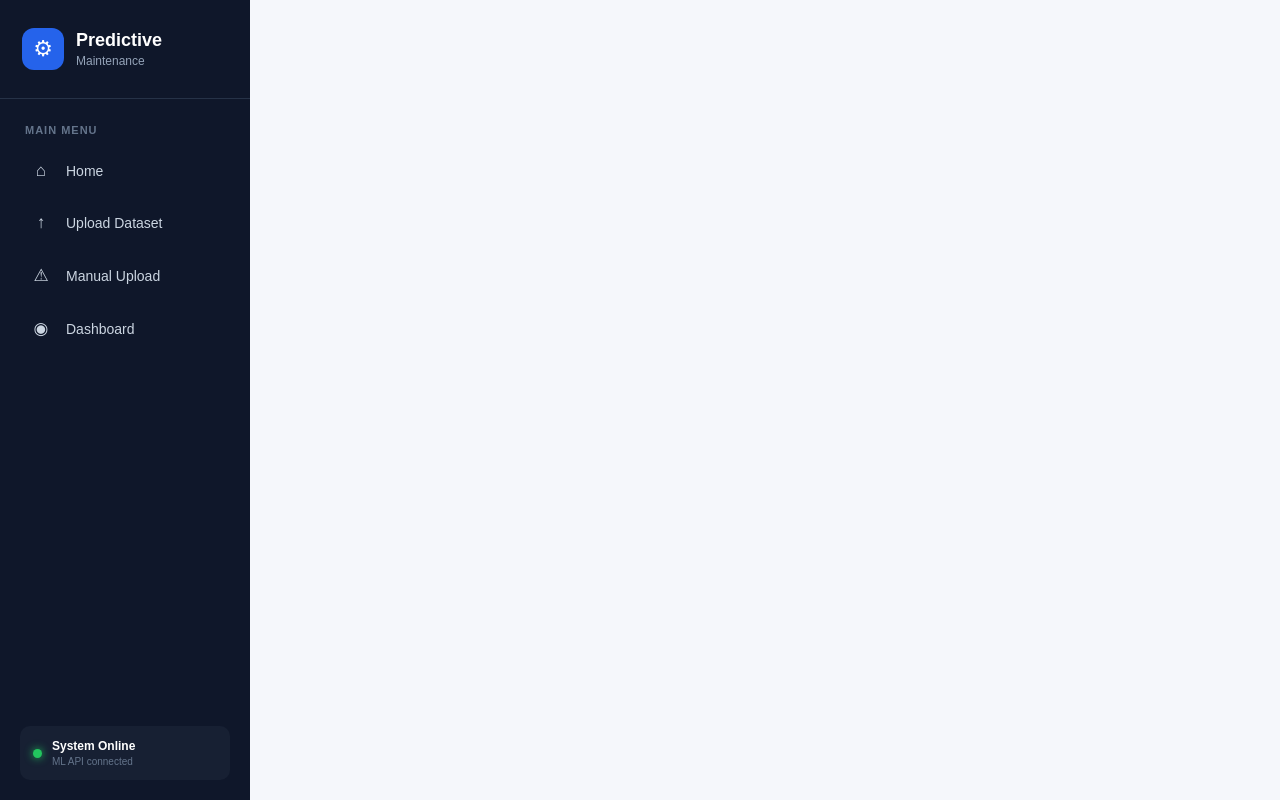
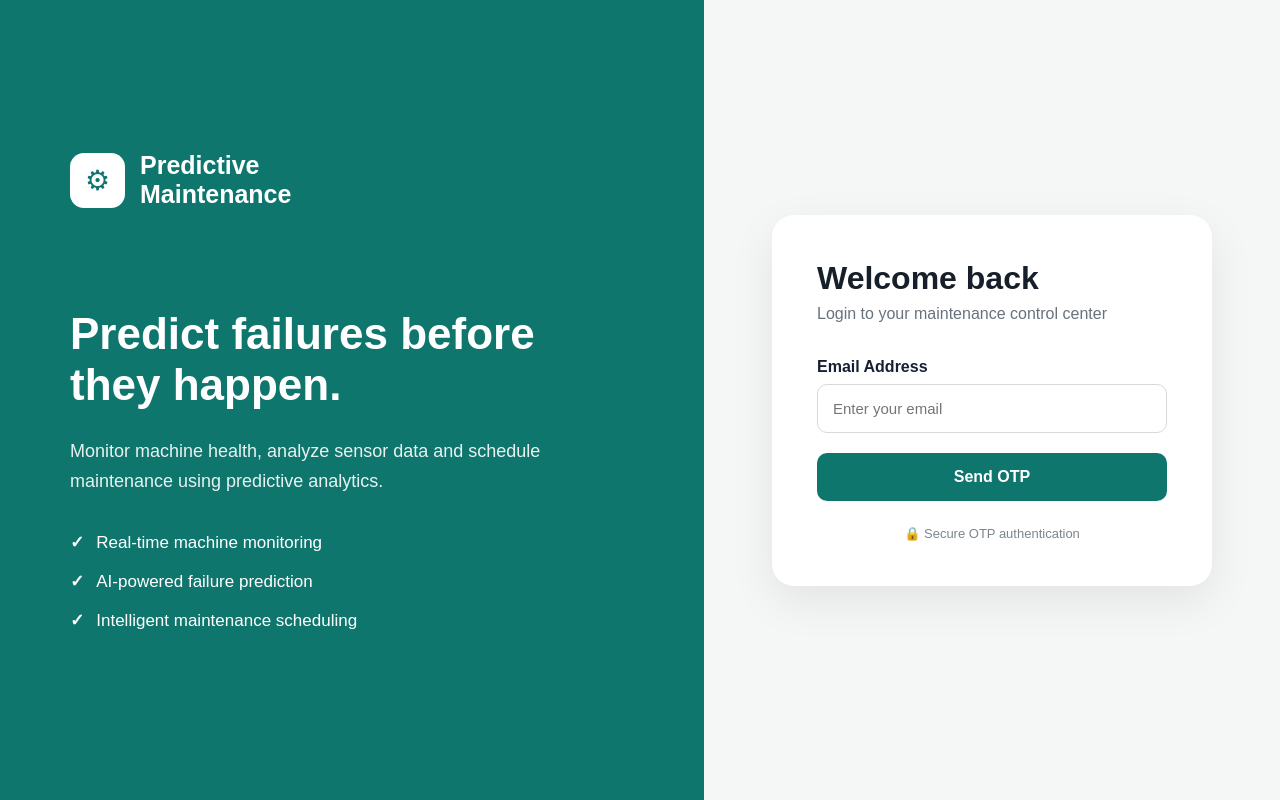
Before and after one commit to murlicoding/PredictiveMaintenance, a React app in the folder frontend/: page /login in a window 1280 px wide. Built offline with nearby package versions, Linux system fonts and the light colour scheme; the HTML template or start-up script is replaced by a standard one.

Commit message:
Add login and OTP authentication UI

```diff
--- a/frontend/src/App.jsx
+++ b/frontend/src/App.jsx
@@ -10,10 +10,11 @@ import Home from "./pages/Home";
 import Upload from "./pages/Upload";
 import Dashboard from "./pages/Dashboard";
 import Predict from "./pages/Predict";
+import Login from "./pages/Login";
+import VerifyOTP from "./pages/VerifyOTP";
 
 
 function Sidebar() {
-
   const location = useLocation();
 
   return (
@@ -32,11 +33,13 @@ function Sidebar() {
 
       </div>
 
+
       <nav className="sidebar-nav">
 
         <p className="nav-title">
           MAIN MENU
         </p>
+
 
         <Link
           to="/"
@@ -156,7 +159,31 @@ function App() {
 
   return (
     <BrowserRouter>
-      <AppLayout />
+
+      <Routes>
+
+        {/* Authentication */}
+
+        <Route
+          path="/login"
+          element={<Login />}
+        />
+
+        <Route
+          path="/verify-otp"
+          element={<VerifyOTP />}
+        />
+
+
+        {/* Main application */}
+
+        <Route
+          path="/*"
+          element={<AppLayout />}
+        />
+
+      </Routes>
+
     </BrowserRouter>
   );
 }
--- /dev/null
+++ b/frontend/src/pages/Login.css
@@ -0,0 +1,166 @@
+.login-page {
+  min-height: 100vh;
+  display: flex;
+  background: #f4f7f6;
+}
+
+.login-left {
+  width: 55%;
+  background: #0f766e;
+  color: white;
+  padding: 70px;
+  display: flex;
+  flex-direction: column;
+  justify-content: center;
+}
+
+.brand {
+  display: flex;
+  align-items: center;
+  gap: 15px;
+  margin-bottom: 100px;
+}
+
+.brand-icon {
+  width: 55px;
+  height: 55px;
+  border-radius: 14px;
+  background: white;
+  color: #0f766e;
+  display: flex;
+  align-items: center;
+  justify-content: center;
+  font-size: 28px;
+}
+
+.brand h1 {
+  margin: 0;
+  font-size: 25px;
+}
+
+.login-info {
+  max-width: 600px;
+}
+
+.login-info h2 {
+  font-size: 44px;
+  line-height: 1.15;
+  margin-bottom: 25px;
+}
+
+.login-info p {
+  font-size: 18px;
+  line-height: 1.7;
+  opacity: 0.9;
+  margin-bottom: 35px;
+}
+
+.feature {
+  margin: 18px 0;
+  font-size: 17px;
+}
+
+.feature span {
+  margin-right: 12px;
+  font-weight: bold;
+}
+
+.login-right {
+  width: 45%;
+  display: flex;
+  align-items: center;
+  justify-content: center;
+  padding: 40px;
+}
+
+.login-card {
+  width: 100%;
+  max-width: 440px;
+  background: white;
+  padding: 45px;
+  border-radius: 22px;
+  box-shadow: 0 15px 45px rgba(0, 0, 0, 0.08);
+}
+
+.mobile-logo {
+  display: none;
+}
+
+.login-card h2 {
+  font-size: 32px;
+  margin-bottom: 8px;
+  color: #17202a;
+}
+
+.subtitle {
+  color: #68727d;
+  margin-bottom: 35px;
+}
+
+.login-card label {
+  display: block;
+  margin-bottom: 8px;
+  font-weight: 600;
+}
+
+.login-card input {
+  width: 100%;
+  box-sizing: border-box;
+  padding: 15px;
+  border: 1px solid #d5dadd;
+  border-radius: 10px;
+  font-size: 15px;
+  margin-bottom: 20px;
+  outline: none;
+}
+
+.login-card input:focus {
+  border-color: #0f766e;
+}
+
+.login-card button {
+  width: 100%;
+  padding: 15px;
+  border: none;
+  border-radius: 10px;
+  background: #0f766e;
+  color: white;
+  font-size: 16px;
+  font-weight: 600;
+  cursor: pointer;
+}
+
+.login-card button:hover {
+  background: #0b5f59;
+}
+
+.security {
+  text-align: center;
+  margin-top: 25px;
+  color: #7a858d;
+  font-size: 13px;
+}
+
+@media (max-width: 800px) {
+
+  .login-page {
+    display: block;
+  }
+
+  .login-left {
+    display: none;
+  }
+
+  .login-right {
+    width: 100%;
+    min-height: 100vh;
+    box-sizing: border-box;
+  }
+
+  .mobile-logo {
+    display: block;
+    text-align: center;
+    font-size: 35px;
+    margin-bottom: 20px;
+  }
+}
--- /dev/null
+++ b/frontend/src/pages/Login.jsx
@@ -0,0 +1,100 @@
+import { useState } from "react";
+import { useNavigate } from "react-router-dom";
+import "./Login.css";
+
+function Login() {
+  const [email, setEmail] = useState("");
+  const navigate = useNavigate();
+
+  const handleLogin = (e) => {
+    e.preventDefault();
+
+    if (!email) {
+      alert("Please enter your email");
+      return;
+    }
+
+    navigate("/verify-otp", {
+      state: { email: email }
+    });
+  };
+
+  return (
+    <div className="login-page">
+
+      <div className="login-left">
+        <div className="brand">
+          <div className="brand-icon">⚙</div>
+          <div>
+            <h1>Predictive</h1>
+            <h1>Maintenance</h1>
+          </div>
+        </div>
+
+        <div className="login-info">
+          <h2>Predict failures before they happen.</h2>
+
+          <p>
+            Monitor machine health, analyze sensor data and schedule
+            maintenance using predictive analytics.
+          </p>
+
+          <div className="feature">
+            <span>✓</span>
+            Real-time machine monitoring
+          </div>
+
+          <div className="feature">
+            <span>✓</span>
+            AI-powered failure prediction
+          </div>
+
+          <div className="feature">
+            <span>✓</span>
+            Intelligent maintenance scheduling
+          </div>
+        </div>
+      </div>
+
+      <div className="login-right">
+
+        <div className="login-card">
+
+          <div className="mobile-logo">⚙</div>
+
+          <h2>Welcome back</h2>
+
+          <p className="subtitle">
+            Login to your maintenance control center
+          </p>
+
+          <form onSubmit={handleLogin}>
+
+            <label>Email Address</label>
+
+            <input
+              type="email"
+              placeholder="Enter your email"
+              value={email}
+              onChange={(e) => setEmail(e.target.value)}
+            />
+
+            <button type="submit">
+              Send OTP
+            </button>
+
+          </form>
+
+          <p className="security">
+            🔒 Secure OTP authentication
+          </p>
+
+        </div>
+
+      </div>
+
+    </div>
+  );
+}
+
+export default Login;
--- /dev/null
+++ b/frontend/src/pages/VerifyOTP.jsx
@@ -0,0 +1,91 @@
+import { useState } from "react";
+import { useLocation, useNavigate } from "react-router-dom";
+
+function VerifyOTP() {
+  const [otp, setOtp] = useState("");
+  const location = useLocation();
+  const navigate = useNavigate();
+
+  const email = location.state?.email || "";
+
+  const handleVerify = (e) => {
+    e.preventDefault();
+
+    if (otp.length !== 6) {
+      alert("Enter a 6-digit OTP");
+      return;
+    }
+
+    navigate("/dashboard");
+  };
+
+  return (
+    <div className="login-page">
+
+      <div className="login-left">
+        <div className="brand">
+          <div className="brand-icon">⚙</div>
+
+          <div>
+            <h1>Predictive</h1>
+            <h1>Maintenance</h1>
+          </div>
+        </div>
+
+        <div className="login-info">
+          <h2>Secure access to your control center.</h2>
+
+          <p>
+            Verify your identity to access machine monitoring,
+            predictive analytics and maintenance scheduling.
+          </p>
+        </div>
+      </div>
+
+      <div className="login-right">
+
+        <div className="login-card">
+
+          <div className="mobile-logo">⚙</div>
+
+          <h2>Verify OTP</h2>
+
+          <p className="subtitle">
+            Enter the 6-digit OTP sent to
+            <br />
+            <strong>{email}</strong>
+          </p>
+
+          <form onSubmit={handleVerify}>
+
+            <label>OTP</label>
+
+            <input
+              type="text"
+              maxLength="6"
+              placeholder="Enter 6-digit OTP"
+              value={otp}
+              onChange={(e) =>
+                setOtp(e.target.value.replace(/\D/g, ""))
+              }
+            />
+
+            <button type="submit">
+              Verify & Continue
+            </button>
+
+          </form>
+
+          <p className="security">
+            Didn't receive the OTP? Resend OTP
+          </p>
+
+        </div>
+
+      </div>
+
+    </div>
+  );
+}
+
+export default VerifyOTP;
```
Also changed, not shown: frontend/src/components/ProtectedRoute.jsx (added).
